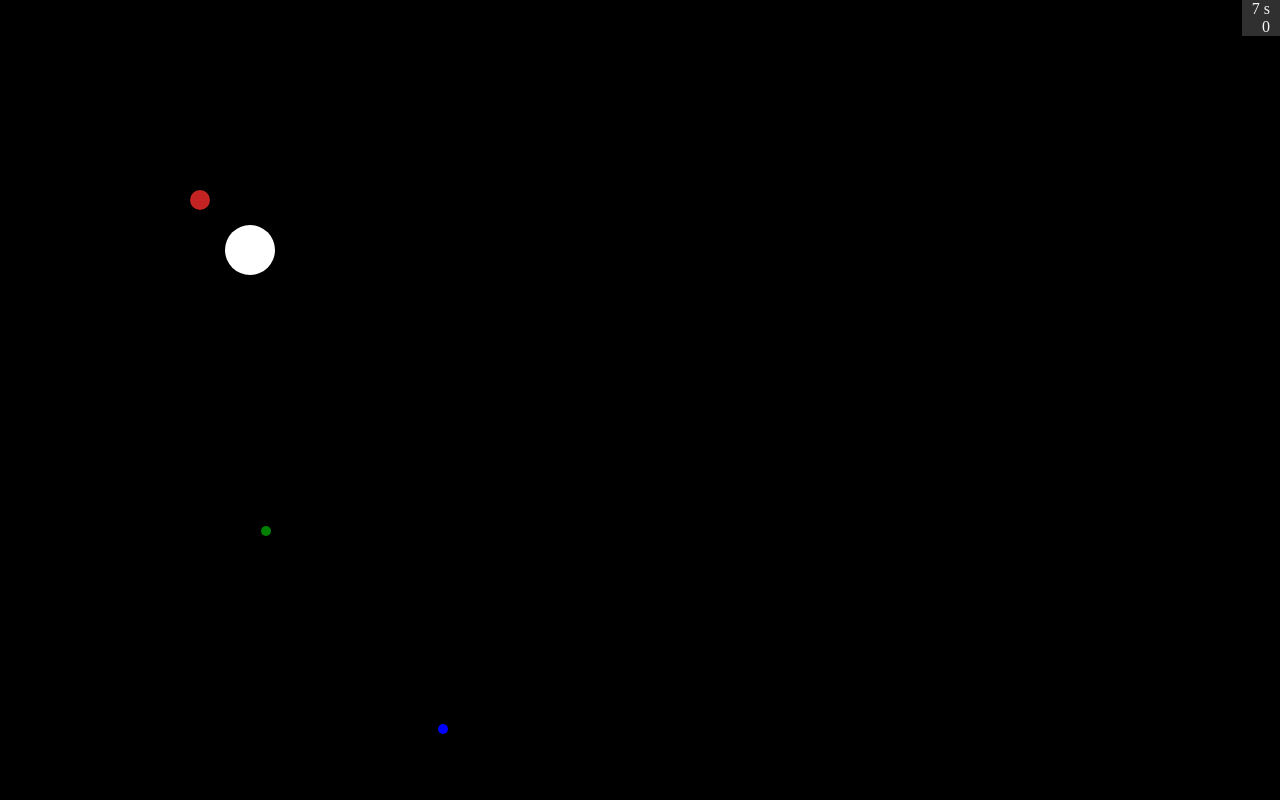
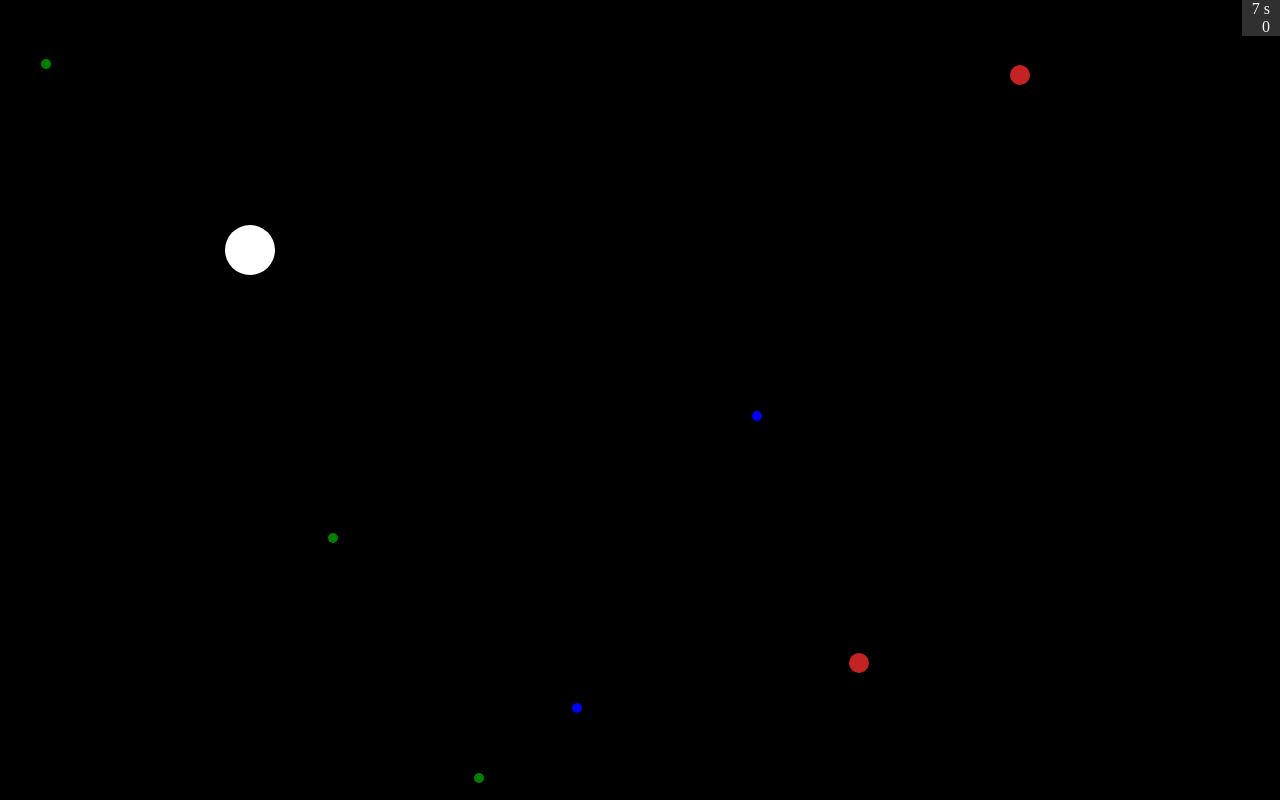
Before and after one commit to ThomasBuck10765/ball-game, a React (Create React App) app: page / in a window 1280 px wide. Built offline with nearby package versions, Linux system fonts and the light colour scheme.

Commit message:
Added random point and enemy ball spawning

```diff
--- a/src/App.tsx
+++ b/src/App.tsx
@@ -20,16 +20,21 @@ function App() {
 	const [score, setScore] = useState(0);
 	const [time, setTime] = useState(0);
 
-	// Enemy setup
+	// Initial enemy setup
 	const [enemyLeft, setEnemyLeft] = useState(200);
 	const [enemyTop, setEnemyTop] = useState(200);
 	const enemySpeed = BallValues.enemySpeed;
-	const enemyRadius = BallValues.enemyBallRadius;
+	const enemyBallRadius = BallValues.enemyBallRadius;
+	const [enemyBalls, setEnemyBalls] = useState([
+		{
+			radius: enemyBallRadius,
+			coordinates: [getRandomInt(0, window.innerWidth - enemyBallRadius), getRandomInt(0, window.innerHeight - enemyBallRadius)]
+		}
+	])
 
 	// Initial point ball setup
 	const pointBallValue = GameValues.pointBallValue;
 	const pointBallRadius = BallValues.pointBallRadius;
-	const pointBallSpeed = BallValues.pointBallSpeed;
 	const [pointBalls, setPointBalls] = useState([
 		{
 			radius: pointBallRadius,
@@ -97,9 +102,9 @@ function App() {
 	// TODO: Enemy movement
 
 	// Detect if enemy ball touches player ball
-	// TODO: Work on this detection, it's a bit iffy
+	// TODO: Work on this detection, it's a slightly off
 	useEffect(() => {
-		const radiusDiff = enemyRadius + playerRadius;
+		const radiusDiff = enemyBallRadius + playerRadius;
 
 		if (Math.abs(playerLeft - enemyLeft) <= radiusDiff) {
 			if (Math.abs(playerTop - enemyTop) <= radiusDiff) {
@@ -112,21 +117,45 @@ function App() {
 	useEffect(() => {
 		const timer = setInterval(() => {
 			setTime(time + (refreshRate / 1000));
+
+			// Spawn in a new point ball
+			if ((Math.round(time * 100) / 100) % GameValues.pointBallSpawnRate === 0) {
+				setPointBalls(pointBalls.concat([
+					{
+						radius: pointBallRadius,
+						coordinates: [getRandomInt(0, window.innerWidth - pointBallRadius), getRandomInt(0, window.innerHeight - pointBallRadius)],
+						color: ''
+					}
+				]))
+			}
+
+			// Spawn in a new enemy ball
+			if ((Math.round(time * 100) / 100) % GameValues.enemyBallSpawnRate === 0) {
+				setEnemyBalls(enemyBalls.concat([
+					{
+						radius: enemyBallRadius,
+						coordinates: [getRandomInt(0, window.innerWidth - enemyBallRadius), getRandomInt(0, window.innerHeight - enemyBallRadius)]
+					}
+				]))
+			}
+
 		}, refreshRate);
 		return () => clearInterval(timer);
-	}, [time, refreshRate]);
+	}, [time, refreshRate, pointBalls, pointBallRadius, enemyBalls, enemyBallRadius]);
 
 	return (
 		<div className="ball-game" onKeyDown={keyDownEvent} tabIndex={0}>
 			<Score score={score} time={time}></Score>
 
-			<PlayerBall radius={playerRadius} coordinates={[playerLeft - playerRadius, playerTop - playerRadius]}></PlayerBall>
+			<PlayerBall radius={playerRadius} coordinates={[playerLeft, playerTop]}></PlayerBall>
 
 			{
 				pointBalls.map(pointBall => <PointsBall radius={pointBall.radius} coordinates={pointBall.coordinates} color={pointBall.color}></PointsBall>)
 			}
 
-			<EnemyBall radius={enemyRadius} coordinates={[enemyLeft - enemyRadius, enemyTop - enemyRadius]}></EnemyBall>
+			{
+				enemyBalls.map(enemyBall => <EnemyBall radius={enemyBall.radius} coordinates={enemyBall.coordinates}></EnemyBall>)
+			}
 		</div>
 	);
 }
--- a/src/ts/components/ball/enemyBall.tsx
+++ b/src/ts/components/ball/enemyBall.tsx
@@ -7,6 +7,6 @@ export class EnemyBall extends Ball {
     // }
 
     render() {
-        return <div className='ball enemy' style={{left: this.props.coordinates[0], top: this.props.coordinates[1]}}></div>
+        return <div className='ball enemy' style={{left: this.props.coordinates[0] - this.props.radius, top: this.props.coordinates[1] - this.props.radius}}></div>
     }
 }
--- a/src/ts/components/ball/playerBall.tsx
+++ b/src/ts/components/ball/playerBall.tsx
@@ -7,6 +7,6 @@ export class PlayerBall extends Ball {
     // }
 
     render() {
-        return <div id='player-ball' className='ball player' style={{left: this.props.coordinates[0], top: this.props.coordinates[1]}}></div>
+        return <div id='player-ball' className='ball player' style={{left: this.props.coordinates[0] - this.props.radius, top: this.props.coordinates[1] - this.props.radius}}></div>
     }
 }
--- a/src/ts/components/ball/pointsBall.tsx
+++ b/src/ts/components/ball/pointsBall.tsx
@@ -14,7 +14,8 @@ export class PointsBall extends Ball {
         super(props);
 
         // At random, select either blue or green, if color is not provided
-        if (props.color === undefined) {
+        // TODO: Fix this temporary work around for using ''
+        if (props.color === undefined || props.color === '') {
             this.color = Math.round(Math.random()) ? 'green' : 'blue';
         } else {
             this.color = props.color;
--- a/src/ts/values/gameValues.tsx
+++ b/src/ts/values/gameValues.tsx
@@ -1,5 +1,9 @@
 export const GameValues = {
     refreshRate: 16.666667, // in ms, leads to roughly 60 frames per second
+
+    pointBallSpawnRate: 3, // in seconds
     pointBallValue: 100,
-    pointBallsMoving: true
+    pointBallsMoving: true,
+
+    enemyBallSpawnRate: 30 // in seconds
 }
```
Also changed, not shown: 1 other file (tests, documents, lock files or other folders).
